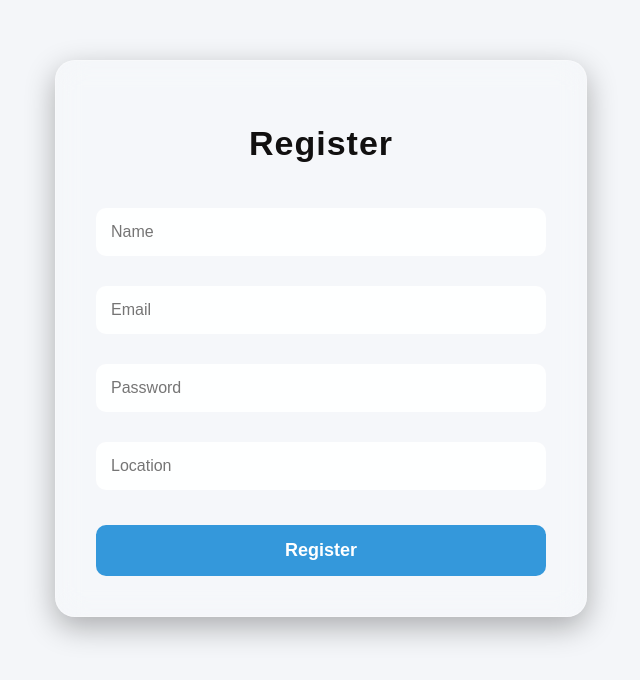
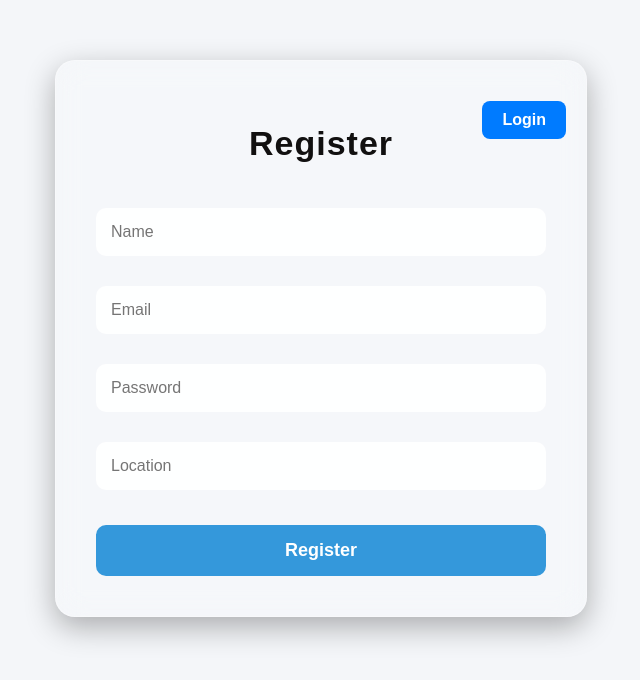
Before and after one commit to Vikyath301/Clothing-Swap-Platform, a React (Vite) app in the folder frontendreact/: page / in a window 1280 px wide. Shown: the top 680 px of the page, without its empty margins (319-959 px from the left). Built offline with nearby package versions, Linux system fonts and the light colour scheme; no server answers.

Commit message:
Add auth debugging

```diff
--- a/frontendreact/src/css/register.css
+++ b/frontendreact/src/css/register.css
@@ -102,3 +102,28 @@ a {
 a:hover {
     text-decoration: underline;
 }
+
+.container{
+    position: relative;
+}
+
+.Login{
+    position: absolute;
+    top: 20px;
+    right: 20px;
+}
+
+.Login button{
+    padding: 10px 20px;
+    border: none;
+    border-radius: 8px;
+    background-color: #007bff;
+    color: white;
+    font-size: 16px;
+    cursor: pointer;
+    transition: 0.3s;
+}
+
+.Login button:hover{
+    background-color: #0056b3;
+}
--- a/frontendreact/src/pages/admin.jsx
+++ b/frontendreact/src/pages/admin.jsx
@@ -1,5 +1,7 @@
 import { useNavigate } from "react-router-dom";
 import "../css/admin.css";
+
+const API = import.meta.env.VITE_API_URL;
 
 function Admin() {
 
--- a/frontendreact/src/pages/analytics.jsx
+++ b/frontendreact/src/pages/analytics.jsx
@@ -1,6 +1,8 @@
 import { useEffect, useState } from "react";
 import axios from "axios";
 import "../css/Analytics.css";
+
+const API = import.meta.env.VITE_API_URL;
 
 function Analytics() {
 
--- a/frontendreact/src/pages/chats.jsx
+++ b/frontendreact/src/pages/chats.jsx
@@ -2,6 +2,8 @@ import { useEffect, useState } from "react";
 import { useParams } from "react-router-dom";
 import axios from "axios";
 import "../css/chat.css";
+
+const API = import.meta.env.VITE_API_URL;
 
 function Chat() {
 
--- a/frontendreact/src/pages/editListing.jsx
+++ b/frontendreact/src/pages/editListing.jsx
@@ -1,6 +1,8 @@
 import { useEffect, useState } from "react";
 import { useNavigate, useParams } from "react-router-dom";
 import axios from "axios";
+
+const API = import.meta.env.VITE_API_URL;
 
 function EditListing() {
 
--- a/frontendreact/src/pages/home.jsx
+++ b/frontendreact/src/pages/home.jsx
@@ -3,6 +3,8 @@ import { useNavigate } from "react-router-dom";
 import { Link } from "react-router-dom";
 import axios from "axios";
 import "../css/home.css";
+
+const API = import.meta.env.VITE_API_URL;
 
 function Home(){
 
--- a/frontendreact/src/pages/register.jsx
+++ b/frontendreact/src/pages/register.jsx
@@ -53,6 +53,10 @@
 
             <div className="container">
 
+                <div className="Login">
+                    <button onClick={() => navigate("/login")}> Login </button>
+                </div>
+
                 <h1>Register</h1>
 
                 <form onSubmit={registerUser}>
```
